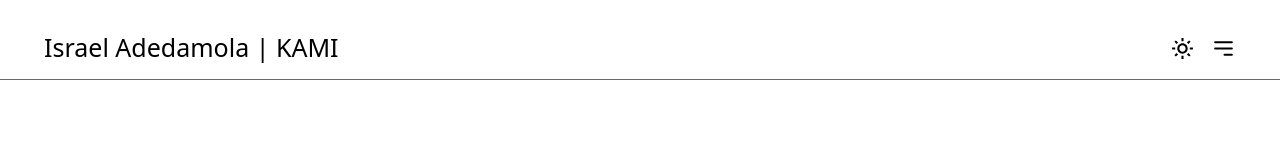
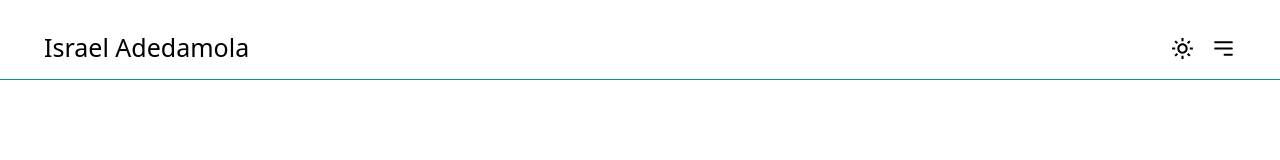
Before and after one commit to KamiNation/portfolio, a Next.js app in the folder client/: page / in a window 1280 px wide. Shown: the top 160 px of the page. Built offline with nearby package versions, Linux system fonts and the light colour scheme.

Commit message:
done4now...

```diff
--- a/client/app/components/Header.tsx
+++ b/client/app/components/Header.tsx
@@ -61,13 +61,13 @@ const Header = () => {
 
                         <div>
                             <Link href={"/"} // Logo link
-                                className={"text-[25px] font-Poppins font-[500] sm:hidden md:hidden lg:hidden  text-black dark:text-teal-600 "}
+                                className={"text-[25px] font-Poppins font-[500] sm:hidden md:hidden lg:hidden xl:hidden  text-black dark:text-teal-600 "}
                             >
-                                Israel Adedamola | KAMI
+                                Israel Adedamola
                             </Link>
 
                             <Link href={"/"} // Logo link
-                                className={"text-[25px] font-Poppins font-[500]  text-black dark:text-teal-600 2xl:hidden xl:hidden lg:hidden"}
+                                className={"text-[25px] font-Poppins font-[500]  text-black dark:text-teal-600 2xl:hidden  "}
                             >
                                 KAMI
                             </Link>
--- a/client/app/components/Portfolio/Hero/PortfolioHero.tsx
+++ b/client/app/components/Portfolio/Hero/PortfolioHero.tsx
@@ -60,7 +60,7 @@ const PortfolioHero = () => {
     return (
         <section id='portfolio' className='w-full min-h-screen flex  gap-40 mt-4 items-center justify-center text-black dark:text-teal-600 relative '>
 
-            <div className='max-w-[400px] max-h-[400px] flex items-center justify-center sm:hidden md:hidden lg:hidden xl:hidden'>
+            <div className='max-w-[400px] max-h-[400px] flex items-center justify-center sm:hidden md:hidden lg:hidden '>
                 <Image src={"/kami.jpg"} alt='Israel' width={400} height={400} className='rounded-[50%] min-w-[400px] min-h-[400px]' />
             </div>
 
--- a/client/tailwind.config.ts
+++ b/client/tailwind.config.ts
@@ -28,7 +28,7 @@ const config: Config = {
 				'lg': { 'min': '651px', 'max': '768px' },
 				// => @media (min-width: 1024px and max-width: 1279px) { ... }
 
-				'xl': { 'min': '768px', 'max': '1024px' },
+				'xl': { 'min': '769px', 'max': '1023px' },
 				// => @media (min-width: 1280px and max-width: 1535px) { ... }
 
 				'2xl': { 'min': '1024px' },
```
